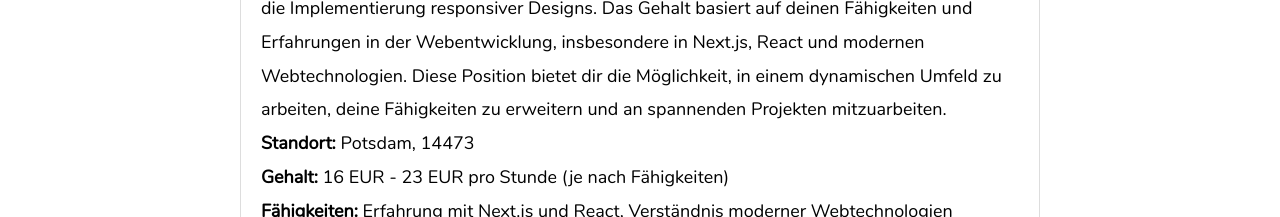
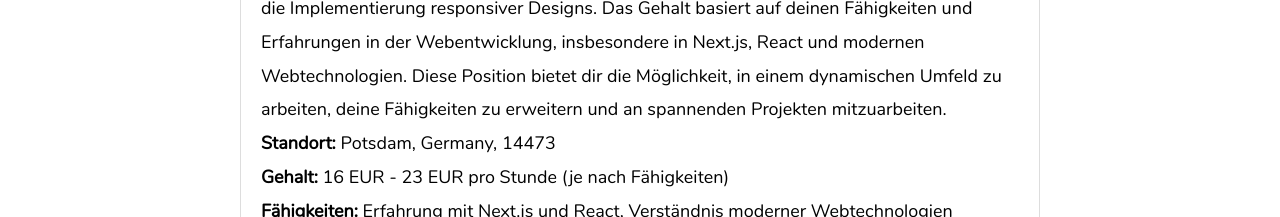
Before and after one commit to tom813/website-engelmann-dev, a Next.js app: page /jobs in a window 1280 px wide. Shown: the part 1120-1337 px from the top of the page. Built offline with nearby package versions, Linux system fonts and the light colour scheme.

Commit message:
change job schema

```diff
--- a/pages/jobs.js
+++ b/pages/jobs.js
@@ -25,9 +25,7 @@ export default function Jobs() {
         "@type": "PostalAddress",
         "streetAddress": "Hans-Marchwitza-Ring 1",
         "addressLocality": "Potsdam, Germany",
-        "postalCode": "14473",
-        "addressCountry": "DE",
-        "addressRegion": "Potsdam"
+        "postalCode": "14473"
       }
     },
     "jobLocationType": "TELECOMMUTE",
@@ -64,10 +62,8 @@ export default function Jobs() {
       "address": {
         "@type": "PostalAddress",
         "streetAddress": "Hans-Marchwitza-Ring 1",
-        "addressLocality": "Potsdam",
-        "postalCode": "14473",
-        "addressCountry": "DE",
-        "addressRegion": "Potsdam"
+        "addressLocality": "Potsdam, Germany",
+        "postalCode": "14473"
       }
     },
     "jobLocationType": "TELECOMMUTE",
```
